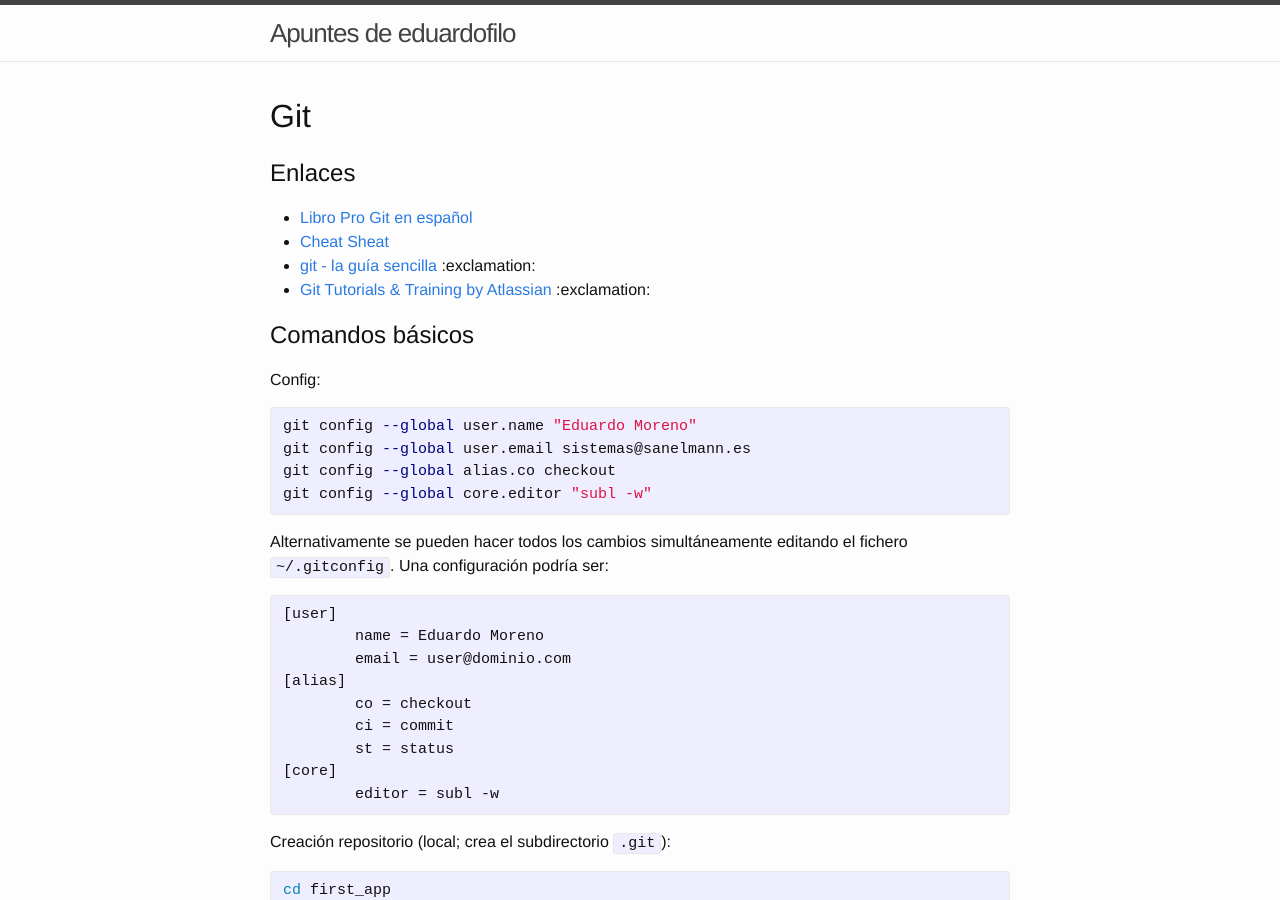
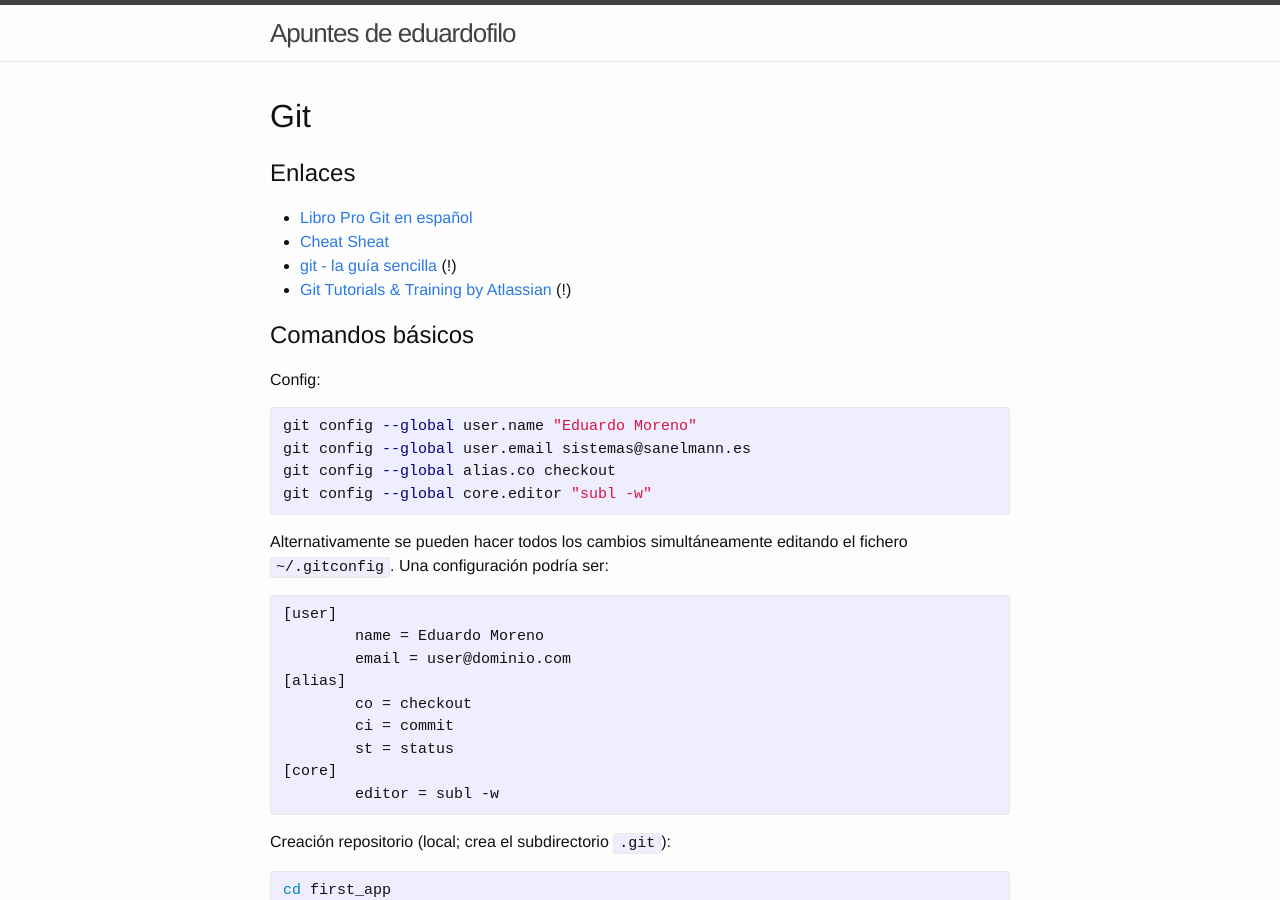
Before and after one commit to eduardofilo/eduardofilo.jekyll, a Jekyll site: the page built from desarrollo/git.md, in a window 1280 px wide and 900 px high. Built offline with Jekyll 4.4.1, drawn with Linux system fonts in a browser that asks for light colours; some of the changed lines change nothing that is shown.

Commit message:
Cambio menor.

```diff
--- a/desarrollo/git.md
+++ b/desarrollo/git.md
@@ -9,8 +9,8 @@ permalink: /desarrollo/git.html
 
 *  [Libro Pro Git en español](http://git-scm.com/book/es)
 *  [Cheat Sheat](http://cheat.errtheblog.com/s/git)
-*  [git - la guía sencilla](http://rogerdudler.github.com/git-guide/index.es.html) :exclamation:
-*  [Git Tutorials & Training by Atlassian](http://atlassian.com/git) :exclamation:
+*  [git - la guía sencilla](http://rogerdudler.github.com/git-guide/index.es.html) (!)
+*  [Git Tutorials & Training by Atlassian](http://atlassian.com/git) (!)
 
 ## Comandos básicos
 
```
